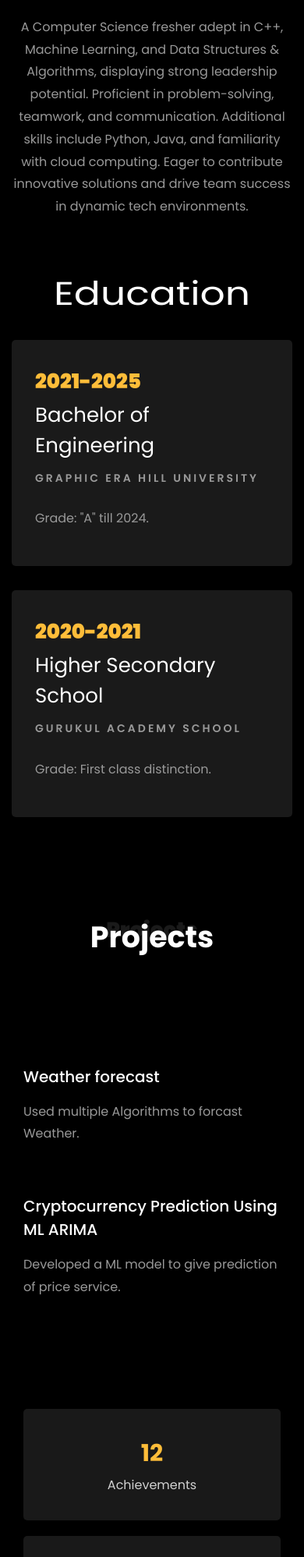
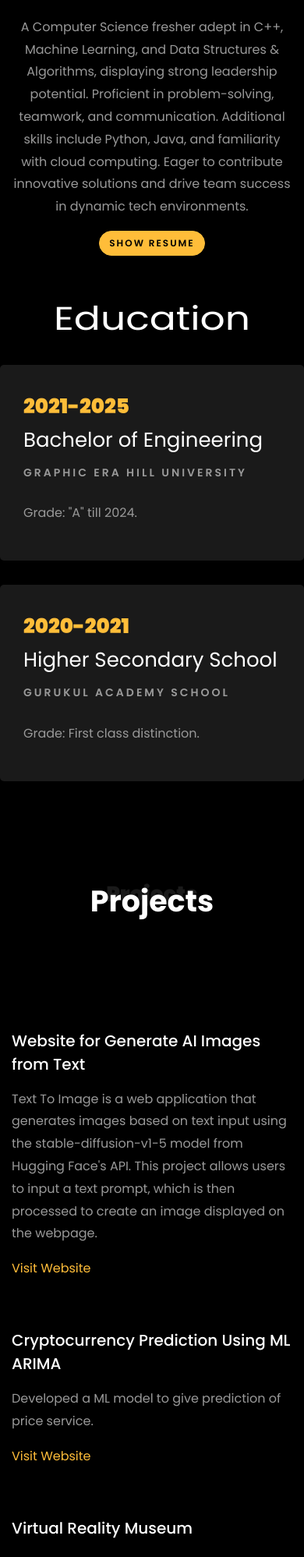
Before and after one commit to PriyanshuKanyal37/Portfolio, a plain HTML site: page index.html in a window 390 px wide. Shown: the part 2878-4875 px from the top of the page at 78% size. Drawn offline with Linux system fonts and the light colour scheme; files whose address does not match are found by name.

Commit message:
Update index.html

```diff
--- a/index.html
+++ b/index.html
@@ -198,9 +198,7 @@
 						<br>
 						<br>
 			            <h2>Software Engineer</h2>
-						<!-- <h2 class="d-flex" style="margin-bottom: 0">With over 5 years of experience</h2> -->
-						<!-- <br> -->
-			           <!-- <p><a href="https://www.youtube.com/@RishabhMishraOfficial" class="btn btn-primary py-3 px-4">YouTube</a> -->
+
 							<a href="https://github.com/PriyanshuKanyal37" class="btn btn-white btn-outline-white py-3 px-4">My works</a></p>
 		            </div>
 		          </div>
@@ -315,58 +313,23 @@
 
 
 
-    <section class="ftco-section ftco-no-pb" id="resume-section">
-    	<div class="container">
-    		<div class="row justify-content-center pb-5">
-          <div class="col-md-10 heading-section text-center ftco-animate">
-          	<h1 class="big big-2">Resume</h1>
-            <h2 class="mb-4">Resume</h2>
-            <p>A Computer Science fresher adept in C++, Machine Learning, and Data Structures & Algorithms, displaying strong leadership potential. Proficient in problem-solving, teamwork, and communication. Additional skills include Python, Java, and familiarity with cloud computing. Eager to contribute innovative solutions and drive team success in dynamic tech environments.</p>
-          </div>
-        </div>
+	<section class="ftco-section ftco-no-pb" id="resume-section">
+		<div class="container">
+			<div class="row justify-content-center pb-5">
+				<div class="col-md-10 heading-section text-center ftco-animate">
+					<h1 class="big big-2">Resume</h1>
+					<h2 class="mb-4">Resume</h2>
+					<p>A Computer Science fresher adept in C++, Machine Learning, and Data Structures & Algorithms, displaying strong leadership potential. Proficient in problem-solving, teamwork, and communication. Additional skills include Python, Java, and familiarity with cloud computing. Eager to contribute innovative solutions and drive team success in dynamic tech environments.</p>
 
-		<!--<div class="row">
-			<h1 class="big-4">Experience</h1>
-			<div class="underline"></div>
-		</div>
-		<br>
-
-		<div class="row">
-				<div class="col-md-6">
-					<div class="resume-wrap ftco-animate">
-						<span class="date">2021-Present</span>
-						<h2>Senior Data Analyst</h2>
-						<span class="position">Merkle</span>
-						<p class="mt-4">Merkle, a leading CXM and media company with over 10K+ professionals globally. It's a part of Dentsu International.
-							<ul>
-								<li>Analysed ad campaigns, clickstream, and customer surveys data, identified an increasing demand and launched a strategic product line.</li>
-								<li>Developed time series forecasting models to predict sales and optimize marketing budgets, got model performance of 92%.</li>
-								<li>Designed and executed A/B tests, performed rigorous statistical analysis. Led to 20% MoM increase in the conversion rate.</li>
-							</ul>
-						</p>
-					</div>
-
-				</div>
-
-				<div class="col-md-6">
-					<div class="resume-wrap ftco-animate">
-						<span class="date">2018-2021</span>
-						<h2>Senior Data Analyst</h2>
-						<span class="position">iQuanti</span>
-						<p class="mt-4">iQuanti is a data-driven digital marketing analytics and solutions company, helps top 100 global brands.
-							<ul>
-								<li>Performed in-depth market research and analysis to create online pages. Resulted in ~100% website growth and 30% increase in conversion rate YoY.</li>
-								<li>Delivered multiple training and mentorship sessions on analytical tools like SQL, MS Excel, Power BI, Tableau and Python.</li>
-								<li>Performed migration and enhancements for merchandising dashboard, involved data integration and its feature improvement.</li>
-							</ul>
-						</p>
-					</div>
-
+					<!-- Button to show resume -->
+					<a href="https://drive.google.com/file/d/1vMYZSjvlFe4rlQEjeA8cmu747OelGdvA/view?usp=drive_link" class="btn btn-primary" target="_blank" download="https://drive.google.com/file/d/1vMYZSjvlFe4rlQEjeA8cmu747OelGdvA/view?usp=drive_link">
+						Show Resume
+					</a>
 				</div>
 			</div>
+		</div>
+	</section>
 
-		<br>
-		<br>-->
 
 		<div class="row">
 			<h1 class="big-4">Education</h1>
@@ -394,13 +357,7 @@
 				</div>
     		</div>
 
-    		<!--<div class="row justify-content-center mt-5">
-    			<div class="col-md-6 text-center ftco-animate">
-    				<p><a href="#" class="btn btn-primary py-4 px-5">Download CV</a></p>
-    			</div>
-    		</div>
-    	</div>
-    </section> -->
+
 
 
 
@@ -410,69 +367,48 @@
           <div class="col-md-7 heading-section text-center ftco-animate">
             <h1 class="big big-2">Projects</h1>
             <h2 class="mb-4">Projects</h2>
-           <!-- <p>Below are the sample Data Analytics projects on SQL, Python, Power B.</p>-->
           </div>
         </div>
-        <!--<div class="row d-flex">
-          <div class="col-md-4 d-flex ftco-animate">
-          	<div class="blog-entry justify-content-end">
-              <a href="https://github.com/rishabhnmishra/SQL_Music_Store_Analysis/blob/main/Music_Store_Query.sql" class="block-20 zoom-effect" style="background-image: url('images/proj_1.jpg');">
-              </a>
-              <div class="text mt-3 float-right d-block">
 
-                <h3 class="heading"><a href="https://github.com/rishabhnmishra/SQL_Music_Store_Analysis/blob/main/Music_Store_Query.sql">Digital Music Store Data Analysis using SQL</a></h3>
-                <p>Analyzed music store data using advanced SQL queires to identify gaps and increase the business growth.</p>
-              </div>
-            </div>
-          </div>
-          <div class="col-md-4 d-flex ftco-animate">
-          	<div class="blog-entry justify-content-end">
-              <a href="https://github.com/PriyanshuKanyal37/Cryptocurrency-Prediction-Using-ML-ARIMA-" class="block-20 zoom-effect" style="background-image: url('images/proj_2.jpg');">
-              </a>
-              <div class="text mt-3 float-right d-block">
-
-                <h3 class="heading"><a href="https://github.com/PriyanshuKanyal37/Cryptocurrency-Prediction-Using-ML-ARIMA-">Data Analysis using Python Project for Beginners</a></h3>
-                <p>Performed exploratory data analysis on diwali sales data using Python to improve the customer experience.</p>
-              </div>
-            </div>
-          </div>
-          <div class="col-md-4 d-flex ftco-animate">
-          	<div class="blog-entry">
-              <a href="https://github.com/rishabhnmishra/Madhav_Store_Analysis_PowerBI/blob/main/Madhav%20Store%20dashboard.jpg" class="block-20 zoom-effect" style="background-image: url('images/proj_3.jpg');">
-              </a>
-              <div class="text mt-3 float-right d-block">
-
-                <h3 class="heading"><a href="https://github.com/rishabhnmishra/Madhav_Store_Analysis_PowerBI/blob/main/Madhav%20Store%20dashboard.jpg">Power BI Sales dashboard Project for Beginners</a></h3>
-                <p>Designed a power bi dashboard for Madhav Store to track and analyze the online sales data acorss India.</p>
-              </div>
-            </div>
-          </div>
-        </div>
-	<br>
-		<!-- added justify-content-center to center align the last two projects -->
 		<div class="row d-flex justify-content-center">
 			<div class="col-md-4 d-flex ftco-animate">
 				<div class="blog-entry justify-content-end">
-				<!--<a href="https://github.com/rishabhnmishra/sales_forecasting/tree/main" class="block-20 zoom-effect" style="background-image: url('images/proj_4.jpg');">-->
 				</a>
 				<div class="text mt-3 float-right d-block">
 
-				  <h3 class="heading"><a href="https://github.com/PriyanshuKanyal37/Weather">Weather forecast</a></h3>
-				  <p>Used multiple Algorithms to forcast Weather.</p>
+				  <h3 class="heading"><a href="https://github.com/PriyanshuKanyal37/Website-for-Generate-AI-Images-from-Text-">Website for Generate AI Images from Text </a></h3>
+				  <p>Text To Image is a web application that generates images based on text input using the stable-diffusion-v1-5 model from Hugging Face's API. This project allows users to input a text prompt, which is then processed to create an image displayed on the webpage.</p>
+				  <p><a href="https://priyanshukanyal37.github.io/Website-for-Generate-AI-Images-from-Text-/"> Visit Website</a></p>
 				</div>
 			  </div>
 			</div>
 			<div class="col-md-4 d-flex ftco-animate">
 				<div class="blog-entry justify-content-end">
-				<!--<a href="https://github.com/rishabhnmishra/customer_segmentation/blob/main/Customer_Segmentation-final.ipynb" class="block-20 zoom-effect" style="background-image: url('images/proj_5.jpg');">-->
 				</a>
 				<div class="text mt-3 float-right d-block">
 
 				  <h3 class="heading"><a href="https://github.com/PriyanshuKanyal37/Cryptocurrency-Prediction-Using-ML-ARIMA-">Cryptocurrency Prediction Using ML ARIMA</a></h3>
 				  <p>Developed a ML model to give prediction of price service.</p>
+				  <p><a href="https://github.com/PriyanshuKanyal37/Cryptocurrency-Prediction-Using-ML-ARIMA-"> Visit Website</a></p>
+
+
 				</div>
 			  </div>
 			</div>
+
+			<div class="col-md-4 d-flex ftco-animate">
+				<div class="blog-entry justify-content-end">
+				</a>
+				<div class="text mt-3 float-right d-block">
+
+				  <h3 class="heading"><a href="https://github.com/PriyanshuKanyal37/Virtual-Reality-Museum">Virtual Reality Museum</a></h3>
+				  <p>Welcome to the Virtual Reality Museum, an immersive digital space where art, history, and innovation converge. Explore meticulously crafted exhibits showcasing 3D models of historical artifacts, high-resolution textures of famous paintings, and interactive multimedia displays. Engage with our dynamic video installations and experience ambient soundscapes that bring the past to life. This museum offers a unique opportunity to interact with cultural treasures from around the world, all from the comfort of your own home</p>
+				  <p><a href="hhttps://priyanshukanyal37.github.io/Virtual-Reality-Museum/"> Visit Website</a></p>
+
+				</div>
+			  </div>
+			</div>
+
 		 </div>
 	  </div>
     </section>
@@ -499,7 +435,7 @@
           <div class="col-md d-flex justify-content-center counter-wrap ftco-animate">
             <div class="block-18">
               <div class="text">
-                <strong class="number" data-number="150">0</strong>
+                <strong class="number" data-number="250" >0</strong>
                 <span>Coding Question</span>
               </div>
             </div>
@@ -610,9 +546,8 @@
 		  <div class="row">
 			<div class="col-md-12 text-center">
 
-			  <p><!--  >
-	Copyright &copy;<script>document.write(new Date().getFullYear());</script> All rights reserved | This template is made with <i class="icon-heart color-danger" aria-hidden="true"></i> by <a href="https://colorlib.com" target="_blank">Colorlib</a>
-	<!-- ></p>
+			  <p>
+Thank You 	</p>
 			</div>
 		  </div>
 		</div>
```
